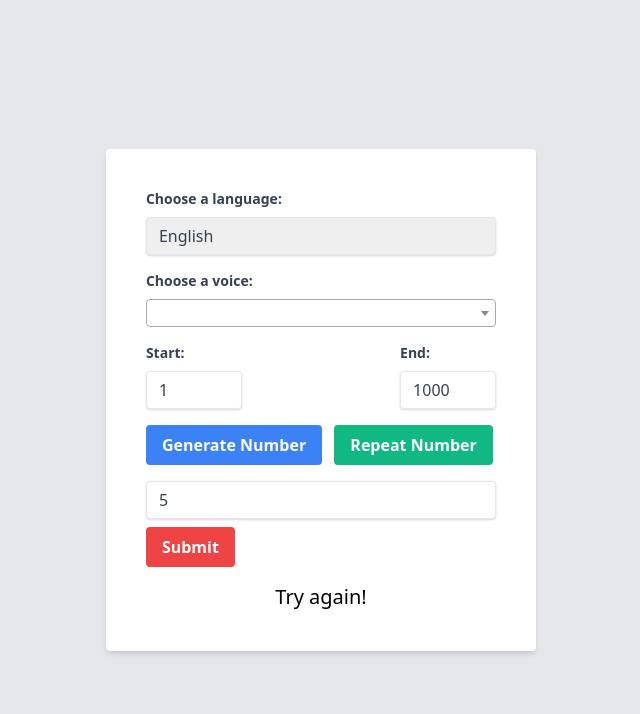
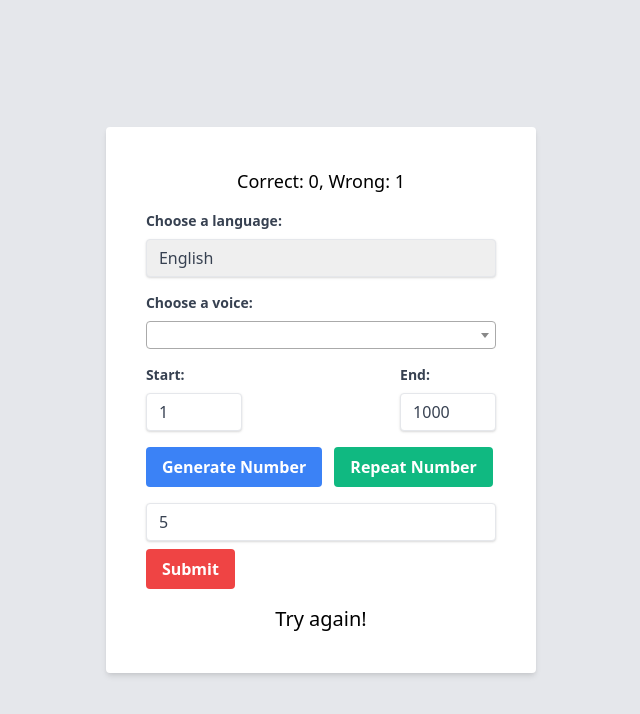
Before and after one commit to Gautamji/number-learning-app, a plain HTML site: page index.html in a window 1280 px wide. Both pictures are taken after typing "5" into the empty fields and a click on the button "Submit". Shown: the whole page, without its empty margins (319-959 px from the left). Drawn offline with nearby package versions, Linux system fonts and the light colour scheme.

Commit message:
Update index.html

```diff
--- a/index.html
+++ b/index.html
@@ -11,6 +11,8 @@
 </head>
 <body class="bg-gray-200 flex items-center justify-center h-screen">
     <div class="app bg-white p-10 rounded shadow-md">
+        <p id="score" class="text-lg text-center mb-4"></p>
+
         <div class="mb-4">
             <label class="block text-gray-700 text-sm font-bold mb-2" for="language">Choose a language:</label>
             <select id="language" class="shadow appearance-none border rounded w-full py-2 px-3 text-gray-700 leading-tight focus:outline-none focus:shadow-outline">
@@ -46,11 +48,14 @@
             <button id="submitBtn" class="bg-red-500 hover:bg-red-700 text-white font-bold py-2 px-4 rounded focus:outline-none focus:shadow-outline mt-2">Submit</button>
         </div>
         <p id="message" class="text-xl text-center"></p>
+
     </div>
     <script>
-        $(document).ready(function() {
+       $(document).ready(function() {
     $('#voice').select2();
     let number = 0;
+    let correctCount = 0;
+    let wrongCount = 0;
     const synth = window.speechSynthesis;
     let voices = [];
     const voiceSelect = document.getElementById('voice');
@@ -59,6 +64,7 @@
     const end = document.getElementById('end');
     const userInput = document.getElementById('userInput');
     const message = document.getElementById('message');
+    const scoreDisplay = document.getElementById('score');
 
     const populateVoiceList = () => {
         voices = synth.getVoices();
@@ -92,14 +98,21 @@
         synth.speak(utterThis);
     };
 
+    const updateScore = () => {
+        scoreDisplay.textContent = `Correct: ${correctCount}, Wrong: ${wrongCount}`;
+    };
+
     const checkAnswer = () => {
         if (parseInt(userInput.value, 10) === number) {
+            correctCount++;
             message.textContent = "Correct!";
             generateAndSpeakNumber();
             userInput.value = '';
         } else {
+            wrongCount++;
             message.textContent = "Try again!";
         }
+        updateScore();
     };
 
     document.getElementById('generateBtn').addEventListener('click', generateAndSpeakNumber);
@@ -135,6 +148,7 @@
     });
 });
 
+
     </script>
 </body>
 </html>
```
